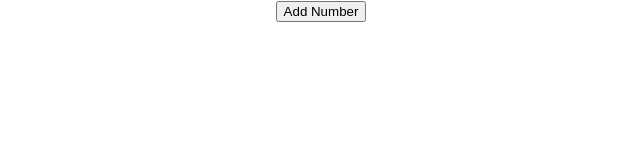
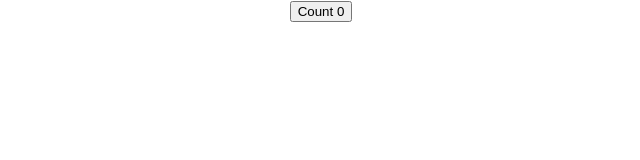
Before and after one commit to suman-saurabh-das/react-tutorial-javascript, a React (Create React App) app: page / in a window 1280 px wide. Shown: the top 160 px of the page, without its empty margins (319-959 px from the left). Built offline with nearby package versions, Linux system fonts and the light colour scheme.

Commit message:
Tutorials 49 & 50 (useEffect & useEffect with Render) - Completed

```diff
--- a/src/App.js
+++ b/src/App.js
@@ -51,7 +51,9 @@
 // import HookCounter from './components/section5/HookCounter';
 // import HookCounter2 from './components/section5/HookCounter2';
 // import HookCounter3 from './components/section5/HookCounter3';
-import HookCounter4 from './components/section5/HookCounter4';
+// import HookCounter4 from './components/section5/HookCounter4';
+// import ClassCounter2 from './components/section5/ClassCounter2';
+import HookCounter5 from './components/section5/HookCounter5';
 
 function App() {
   return (
@@ -168,7 +170,11 @@
 
       {/* <HookCounter3 /> */}
 
-      <HookCounter4 />
+      {/* <HookCounter4 /> */}
+
+      {/* <ClassCounter2 /> */}
+
+      <HookCounter5 />
     </div>
   );
 }
--- /dev/null
+++ b/src/components/section5/ClassCounter2.js
@@ -0,0 +1,33 @@
+import React, { Component } from 'react'
+
+class ClassCounter2 extends Component {
+    constructor(props) {
+        super(props)
+
+        this.state = {
+            count: 0
+        }
+    }
+
+    incrementCount = () => {
+        this.setState((prevValue) => ({ count: prevValue.count + 1 }))
+    }
+
+    componentDidMount() {
+        document.title = `Clicked ${this.state.count} times`
+    }
+
+    componentDidUpdate(prevProps, prevState) {
+        document.title = `Clicked ${this.state.count} times`
+    }
+
+    render() {
+        return (
+            <div>
+                <button onClick={this.incrementCount}>Count {this.state.count}</button>
+            </div>
+        )
+    }
+}
+
+export default ClassCounter2
--- /dev/null
+++ b/src/components/section5/HookCounter5.js
@@ -0,0 +1,25 @@
+import React, { useState, useEffect } from 'react'
+
+/*
+    Just like useState, useEffect is also a function.
+    useEffect accepts a parameter, which is a function that gets executed after every render of the component
+
+    When we specify useEffect, we are basically requesting react to execute the function that is passed as an argument every time the component renders. i.e. useEffect runs after every render
+
+    useEffect is placed inside the component by doing this, we can easily access the components state and props without having to write any additional code
+*/
+
+function HookCounter5() {
+    const [count, setCount] = useState(0);
+    useEffect(() => {
+        document.title = `You Clicked ${count} times`
+    })
+
+    return (
+        <div>
+            <button onClick={() => setCount((prevCount) => (prevCount + 1))}>Count {count}</button>
+        </div>
+    )
+}
+
+export default HookCounter5
```
